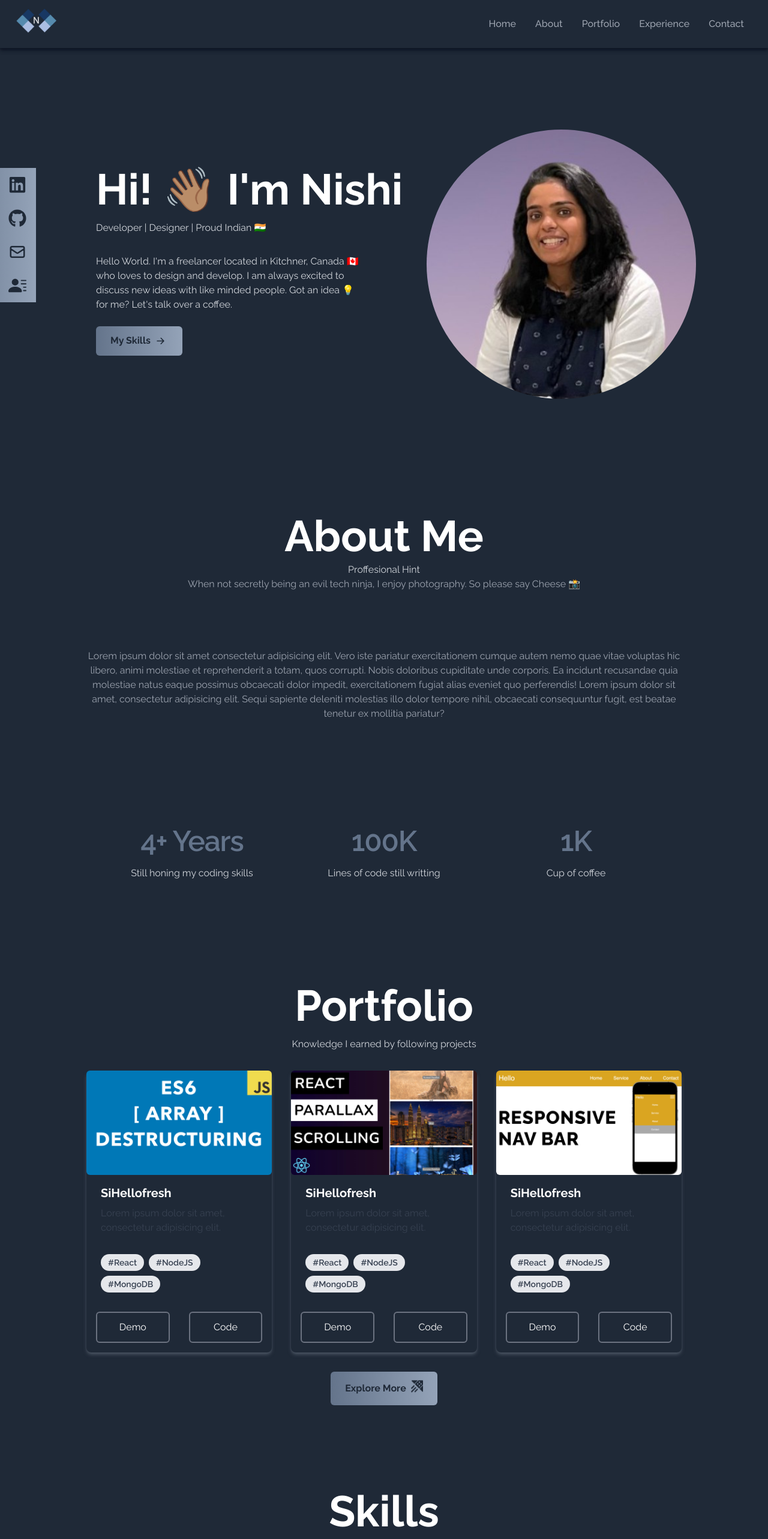
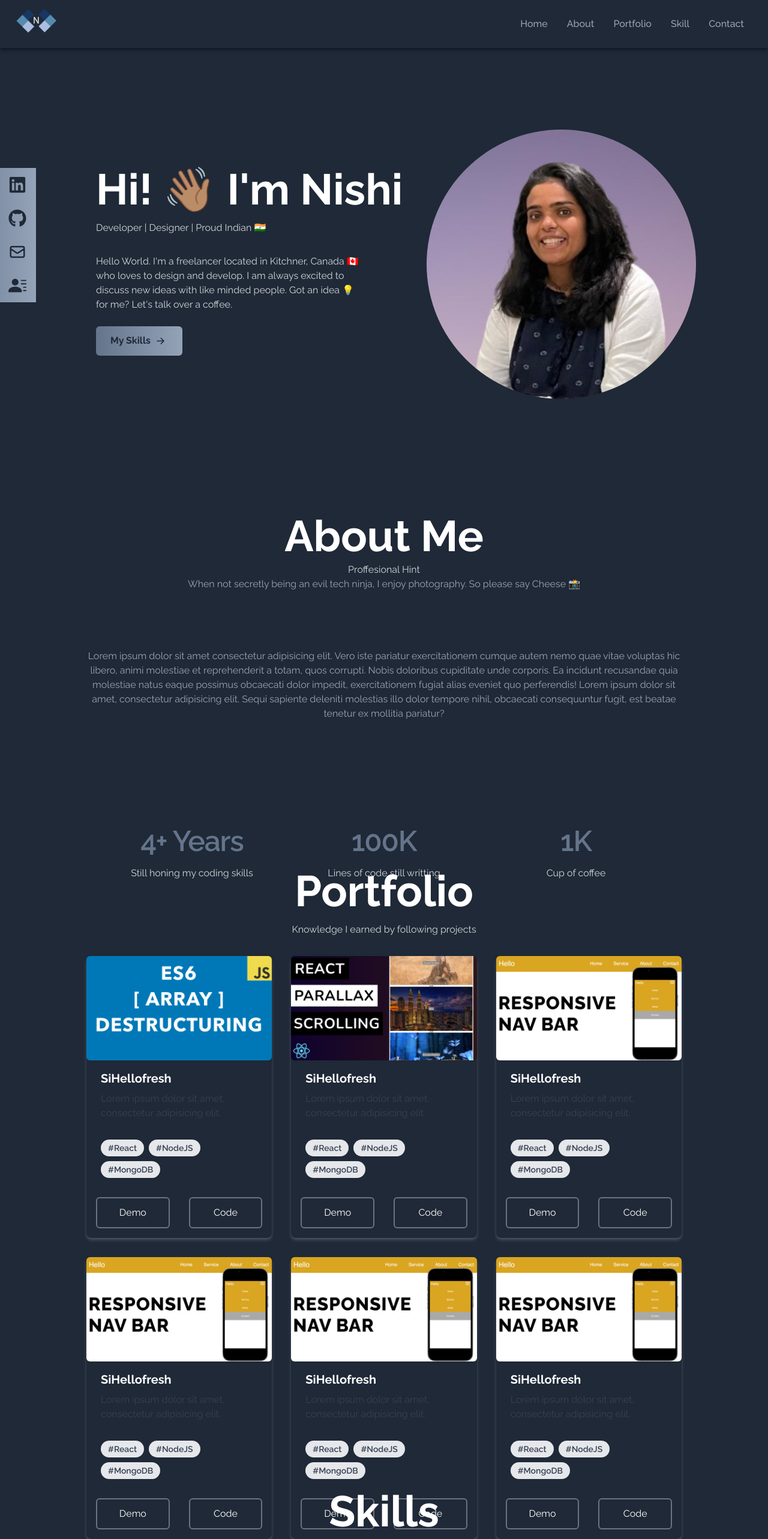
Before and after one commit to nishisurti2608/nishisurti_portfolio, a React (Create React App) app: page / in a window 1280 px wide. Shown: the top 2566 px of the page at 60% size. Built offline with nearby package versions, Linux system fonts and the light colour scheme; a web font is replaced by a local one.

Commit message:
Finally Done

```diff
--- a/package.json
+++ b/package.json
@@ -11,6 +11,7 @@
     "react-icons": "^4.11.0",
     "react-router-dom": "^6.16.0",
     "react-scripts": "5.0.1",
+    "react-scroll": "^1.8.9",
     "web-vitals": "^2.1.0"
   },
   "scripts": {
--- a/src/App.js
+++ b/src/App.js
@@ -1,15 +1,8 @@
 import Body from "./componnets/Body/Body";
-import { createBrowserRouter, RouterProvider, Outlet } from "react-router-dom";
-import ReactDOM from "react-dom/client";
-import Navbar from "./componnets/Navbar/Navbar";
-
-import Error from "./componnets/Error/Error";
-import AllPortfolio from "./componnets/Portfolio/AllPortfolio";
 
 function App() {
   return (
     <div className="App">
-      <Navbar />
       <Body />
     </div>
   );
--- a/src/componnets/About/About.jsx
+++ b/src/componnets/About/About.jsx
@@ -3,7 +3,7 @@ import React from "react";
 const About = () => {
   return (
     <div
-      name="about"
+      name="About"
       className="w-full bg-gradient-to-b from black via-slate-800 to bg-gray-800 text-white"
     >
       <div className="max-w-screen-lg p-4 mx-auto flex flex-col justify-center w-full  text-center h-screen ">
--- a/src/componnets/Contact/Contact.jsx
+++ b/src/componnets/Contact/Contact.jsx
@@ -4,7 +4,7 @@ import { SiBuymeacoffee } from "react-icons/si";
 const Contact = () => {
   return (
     <div
-      name="contact"
+      name="Contact"
       className="w-full h-screen bg-gradient-to-b from black via-slate-800 to bg-gray-800 text-white"
     >
       <div className="flex flex-col p-4 justify-center max-w-screen-lg mx-auto h-full">
@@ -20,7 +20,7 @@ const Contact = () => {
 
         <div className=" flex justify-center items-center">
           <form
-            action="https://getform.io/f/61c99527-2b15-42cf-9b55-ad37d2f7daa6"
+            action="https://getform.io/f/b99ca912-90c7-407d-9170-c06f03667bae"
             method="POST"
             className=" flex flex-col w-full md:w-1/2"
           >
--- a/src/componnets/Home/Home.jsx
+++ b/src/componnets/Home/Home.jsx
@@ -4,7 +4,7 @@ import HeroImage from "../../assets/nishiprofile.jpeg";
 const Home = () => {
   return (
     <div
-      name="home"
+      name="Home"
       className="h-screen w-full bg-gradient-to-b from black via-slate-800 to bg-gray-800 text-white"
     >
       <div className="max-w-screen-lg mx-auto flex flex-col items-center justify-center h-full px-4 md:flex-row pt-20">
--- a/src/componnets/Navbar/Navbar.jsx
+++ b/src/componnets/Navbar/Navbar.jsx
@@ -2,6 +2,7 @@ import React, { useState } from "react";
 import logo from "../../assets/logo_light.png";
 import { BiMenuAltRight } from "react-icons/bi";
 import { IoMdClose } from "react-icons/io";
+import { Link } from "react-scroll";
 
 const Navbar = () => {
   const [nav, setNav] = useState(false);
@@ -21,7 +22,7 @@ const Navbar = () => {
     },
     {
       id: 4,
-      link: "Experience",
+      link: "Skill",
     },
     {
       id: 5,
@@ -32,7 +33,11 @@ const Navbar = () => {
   return (
     <div className="flex justify-between items-center w-full h-20 px-6 text-white bg-gray-800 fixed shadow-md shadow-gray-900">
       <div>
-        <img src={logo} className="App-logo w-full h-20 w-22" alt="logo" />
+        <img
+          src={logo}
+          className="App-logo w-full h-20 w-22 sm:h-15 w-15"
+          alt="logo"
+        />
       </div>
       <ul className="hidden md:flex">
         {links.map(({ id, link }) => (
@@ -40,7 +45,9 @@ const Navbar = () => {
             key={id}
             className="px-4 cursor-pointer capitalize font-medium text-gray-400 hover:scale-105 duration-200"
           >
-            {link}
+            <Link to={link} smooth duration={500}>
+              {link}
+            </Link>
           </li>
         ))}
       </ul>
@@ -58,7 +65,14 @@ const Navbar = () => {
               key={id}
               className="px-4 cursor-pointer capitalize  text-gray-400 hover:scale-105 duration-200 py-6"
             >
-              {link}
+              <Link
+                onClick={() => setNav(!nav)}
+                to={link}
+                smooth
+                duration={500}
+              >
+                {link}
+              </Link>
             </li>
           ))}
         </ul>
--- a/src/componnets/Portfolio/AllPortfolio.jsx
+++ /dev/null
@@ -1,7 +0,0 @@
-import React from "react";
-
-const AllPortfolio = () => {
-  return <div></div>;
-};
-
-export default AllPortfolio;
--- a/src/componnets/Portfolio/Portfolio.jsx
+++ b/src/componnets/Portfolio/Portfolio.jsx
@@ -1,10 +1,8 @@
 import React from "react";
 import arrayDestruct from "../../assets/portfolio/arrayDestruct.jpg";
-import { Link } from "react-router-dom";
+
 import navbar from "../../assets/portfolio/navbar.jpg";
 import reactParallax from "../../assets/portfolio/reactParallax.jpg";
-
-import { SiAzuredataexplorer } from "react-icons/si";
 
 const Portfolio = () => {
   const portfolios = [
@@ -29,11 +27,32 @@ const Portfolio = () => {
       des: "Lorem ipsum dolor sit amet, consectetur adipisicing elit.",
       languages: ["React", "NodeJS", "MongoDB"],
     },
+    {
+      id: 4,
+      src: navbar,
+      pname: "SiHellofresh",
+      des: "Lorem ipsum dolor sit amet, consectetur adipisicing elit.",
+      languages: ["React", "NodeJS", "MongoDB"],
+    },
+    {
+      id: 5,
+      src: navbar,
+      pname: "SiHellofresh",
+      des: "Lorem ipsum dolor sit amet, consectetur adipisicing elit.",
+      languages: ["React", "NodeJS", "MongoDB"],
+    },
+    {
+      id: 6,
+      src: navbar,
+      pname: "SiHellofresh",
+      des: "Lorem ipsum dolor sit amet, consectetur adipisicing elit.",
+      languages: ["React", "NodeJS", "MongoDB"],
+    },
   ];
 
   return (
     <div
-      name="portfolio"
+      name="Portfolio"
       className="bg-gradient-to-b from black via-slate-800 to bg-gray-800  w-full text-white md:h-screen"
     >
       <div className="max-w-screen-lg p-4 mx-auto flex flex-col justify-center w-full h-full">
@@ -80,14 +99,6 @@ const Portfolio = () => {
             </div>
           ))}
         </div>
-        <div className="flex flex-col items-center">
-          <button className="group text-gray-800 bg-gradient-to-l from-slate-400 to-slate-500 px-6 font-bold py-4 my-8 mx-auto flex items-center rounded-md hover:scale-110 duration-300">
-            Explore More
-            <span className="group-hover duration-300">
-              <SiAzuredataexplorer size={20} className=" animate-bounce ml-2" />
-            </span>
-          </button>
-        </div>
       </div>
     </div>
   );
--- a/src/componnets/Technology/Technology.jsx
+++ b/src/componnets/Technology/Technology.jsx
@@ -63,7 +63,7 @@ const Technology = () => {
 
   return (
     <div
-      name="Technology"
+      name="Skill"
       className=" bg-gradient-to-b from black via-slate-800 to bg-gray-800 text-white p-4 h-screen"
     >
       <div className="max-w-screen-lg mx-auto p-4 flex flex-col justify-center w-full h-full text-white">
--- a/src/index.js
+++ b/src/index.js
@@ -1,7 +1,13 @@
 import React from "react";
 import ReactDOM from "react-dom/client";
+import { BrowserRouter } from "react-router-dom";
+
 import "./index.css";
 import App from "./App";
 
 const root = ReactDOM.createRoot(document.getElementById("root"));
-root.render(<App />);
+root.render(
+  <BrowserRouter>
+    <App />
+  </BrowserRouter>
+);
```
Also changed, not shown: 1 other file (tests, documents, lock files or other folders).
